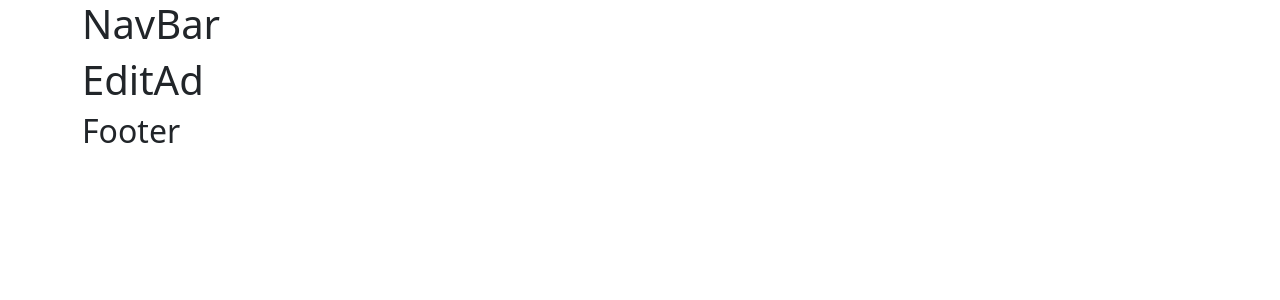
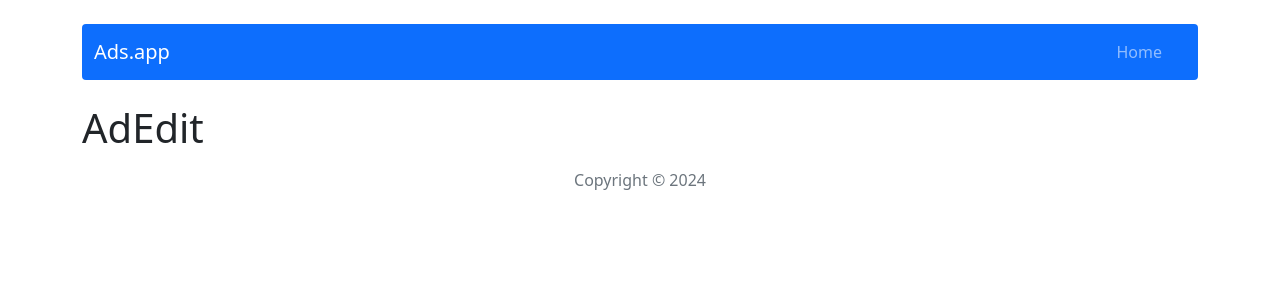
Before and after one commit to Aleksandra-Gorecka/Notice_Board-advertising_website, a React (Create React App) app in the folder client/: page /ad/edit/1 in a window 1280 px wide. Shown: the top 300 px of the page. Built offline with nearby package versions, Linux system fonts and the light colour scheme; no server answers.

Commit message:
Adjusted pages, added NavBar and Footer views

```diff
--- a/client/src/App.js
+++ b/client/src/App.js
@@ -4,8 +4,9 @@ import Footer from './components/views/Footer/Footer';
 import { Routes, Route } from 'react-router-dom';
 import Home from "./components/pages/Home/Home";
 import Ad from "./components/pages/Ad/Ad";
-import EditAd from "./components/pages/EditAd/EditAd";
-import NewAd from "./components/pages/NewAd/NewAd";
+import AdEdit from "./components/pages/AdEdit/AdEdit";
+import AdAdd from "./components/pages/AdAdd/AdAdd";
+import AdRemove from "./components/pages/AdRemove/AdRemove";
 import Search from "./components/pages/Search/Search";
 import Login from "./components/pages/Login/Login";
 import Logout from "./components/pages/Logout/Logout";
@@ -26,9 +27,10 @@ const App = () => {
         <Routes>
           <Route path="/" element={<Home />} />
           <Route path="/ad/:id" element={<Ad />} />
-          <Route path="/ad/edit/:id" element={<EditAd />} />
-          <Route path="/ad/new" element={<NewAd />} />
-          <Route path="/search/:search" element={<Search />} />
+          <Route path="/ad/edit/:id" element={<AdEdit />} />
+          <Route path="/ad/add" element={<AdAdd />} />
+          <Route path="/ad/remove/:id" element={<AdRemove />} />
+          <Route path="/search/:searchPhrase" element={<Search />} />
           <Route path="/login" element={<Login />} />
           <Route path="/logout" element={<Logout />} />
           <Route path="/register" element={<Register />} />
--- /dev/null
+++ b/client/src/components/pages/AdAdd/AdAdd.js
@@ -0,0 +1,9 @@
+const AdAdd = () =>{
+    return (
+        <section>
+            <h1>AdAdd</h1>
+        </section>
+    )
+}
+
+export default AdAdd;
--- /dev/null
+++ b/client/src/components/pages/AdEdit/AdEdit.js
@@ -0,0 +1,9 @@
+const AdEdit = () =>{
+    return (
+        <section>
+            <h1>AdEdit</h1>
+        </section>
+    )
+}
+
+export default AdEdit;
--- /dev/null
+++ b/client/src/components/pages/AdRemove/AdRemove.js
@@ -0,0 +1,9 @@
+const AdRemove = () =>{
+    return (
+        <section>
+            <h1>AdRemove</h1>
+        </section>
+    )
+}
+
+export default AdRemove;
--- a/client/src/components/pages/EditAd/EditAd.js
+++ /dev/null
@@ -1,9 +0,0 @@
-const EditAd = () =>{
-    return (
-        <section>
-            <h1>EditAd</h1>
-        </section>
-    )
-}
-
-export default EditAd;
--- a/client/src/components/pages/NewAd/NewAd.js
+++ /dev/null
@@ -1,9 +0,0 @@
-const NewAd = () =>{
-    return (
-        <section>
-            <h1>NewAd</h1>
-        </section>
-    )
-}
-
-export default NewAd;
--- a/client/src/components/views/Footer/Footer.js
+++ b/client/src/components/views/Footer/Footer.js
@@ -1,7 +1,7 @@
 const Footer = () => {
     return (
-        <section>
-            <h2>Footer</h2>
+        <section id='footer' className='text-center text-muted p-2 m-2'>
+            Copyright © 2024
         </section>
     )
 }
--- a/client/src/components/views/NavBar/NavBar.js
+++ b/client/src/components/views/NavBar/NavBar.js
@@ -1,8 +1,20 @@
+import { Container, Navbar, Nav } from "react-bootstrap"
+import { NavLink } from "react-router-dom";
+
 const NavBar = () =>{
     return (
-        <section>
-            <h1>NavBar</h1>
-        </section>
+        <Navbar bg="primary" variant="dark" expand="lg" className="mt-4 mb-4 rounded">
+            <Container>
+                <Navbar.Brand>Ads.app</Navbar.Brand>
+                <Navbar.Collapse id="responsive-navbar-nav">
+                    <Nav className="justify-content-end flex-grow-1 pe-3">
+                        <Nav.Link to="/" as={NavLink}>
+                            Home
+                        </Nav.Link>
+                    </Nav>
+                </Navbar.Collapse>
+            </Container>
+        </Navbar>
     )
 }
 
```
